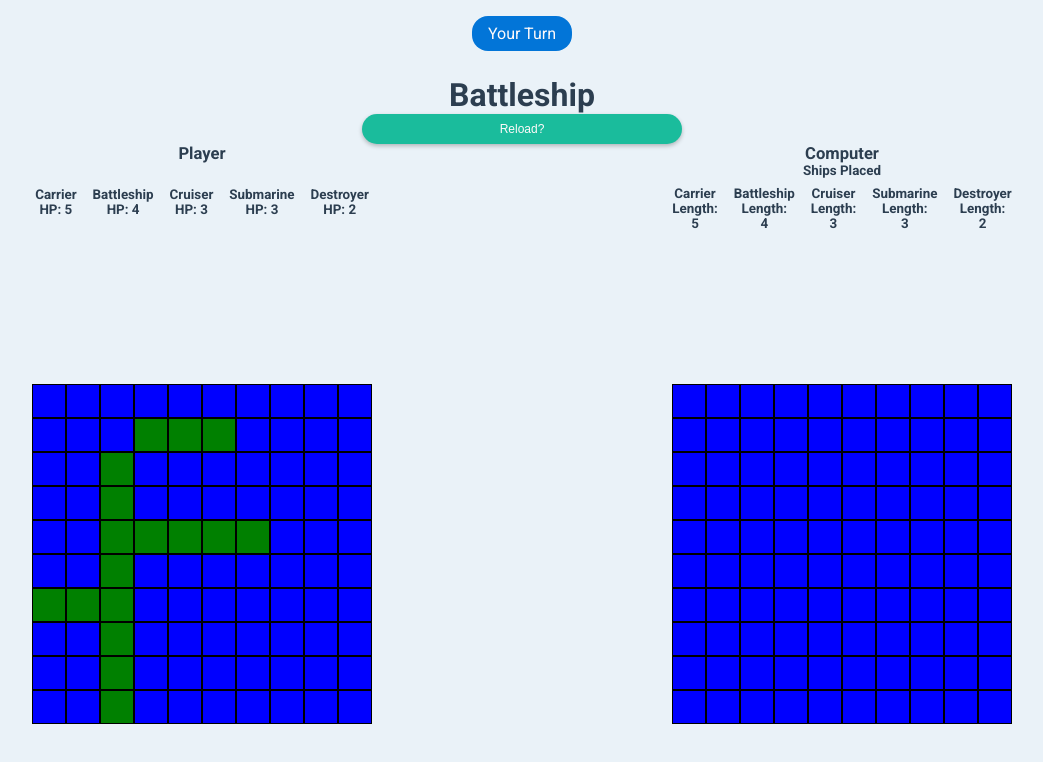
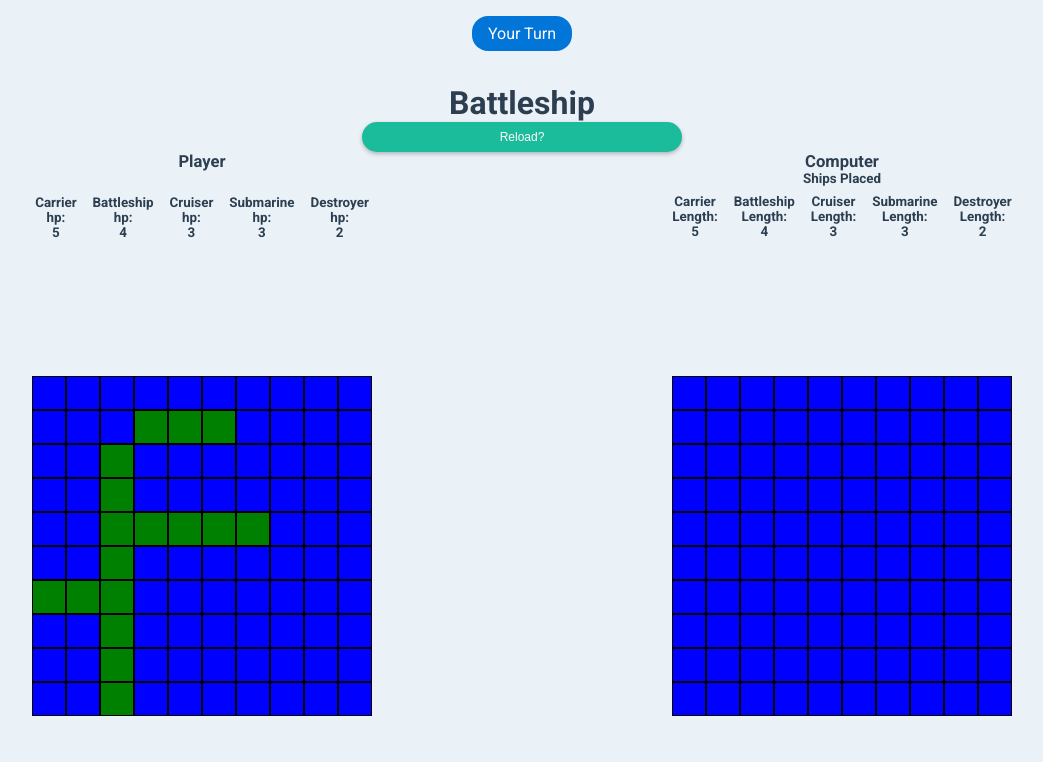
Before and after one commit to shoneriki/battleship-project, a React (Create React App) app: page / in a window 1280 px wide. Both pictures are taken after a click on the button "Please Place Ships For Me". Shown: the top 762 px of the page, without its empty margins (118-1161 px from the left). Built offline with nearby package versions, Linux system fonts and the light colour scheme.

Commit message:
temporary style changes (#31)

```diff
--- a/src/components/EnemyArea.js
+++ b/src/components/EnemyArea.js
@@ -8,6 +8,9 @@ import {
   Labels,
   ShipStats,
   StyledBtn,
+  ShipName,
+  IndivStats,
+
   Board,
   BoardBody,
   TableRow,
@@ -46,14 +49,14 @@ const EnemyArea = ({
               {comShips.map((ship) => {
                 return (
                   <ShipStats key={ship.name}>
-                    <h6>
+                    <ShipName>
                       {ship.name.charAt(0).toUpperCase() + ship.name.slice(1)}
-                    </h6>
-                    <h6>
+                    </ShipName>
+                    <IndivStats>
                       Length:
                       <br/>
                       {ship.length}
-                    </h6>
+                    </IndivStats>
                   </ShipStats>
                 );
               })}
--- a/src/components/PlayerArea.js
+++ b/src/components/PlayerArea.js
@@ -12,6 +12,8 @@ import {
   MobileBtn,
   DesktopSection,
   InfoContainer,
+  ShipName,
+  IndivStats,
 
   Board,
   BoardBody,
@@ -103,10 +105,14 @@ const PlayerArea = ({
               {humanShips.map((ship) => {
                 return (
                   <ShipStats key={ship.name}>
-                    <h6>
+                    <ShipName>
                       {ship.name.charAt(0).toUpperCase() + ship.name.slice(1)}
-                    </h6>
-                    <h6>HP: {ship.hp}</h6>
+                    </ShipName>
+                    <IndivStats>
+                    hp:
+                    <br/>
+                    {ship.hp}
+                    </IndivStats>
                   </ShipStats>
                 );
               })}
--- a/src/components/StyledComponents.js
+++ b/src/components/StyledComponents.js
@@ -47,6 +47,10 @@ export const BoardSection = styled.section`
   font-size: 20px;
   font-weight: bold;
   text-align: center;
+
+  @media only screen and (max-width: 800px) {
+    margin-bottom: 32px;
+  }
 `;
 
 /* end styles for appMain-----------------------------------------------------*/
@@ -58,7 +62,12 @@ export const PlayerTitle = styled.h1`
 /*Info Container---------------------------------------------------------------*/
 
 export const InfoContainer = styled.section`
-  min-height: 30vh;
+  min-height: 28vh;
+
+  @media only screen and (max-width: 800px) {
+    min-height: 16vh;
+  }
+
 `
 
 /*end of info container --------------------------------------------------------*/
@@ -320,4 +329,15 @@ export const Labels = styled.tr`
 `
 export const ShipStats = styled.section`
   margin: 8px 8px;
+  text-align: center;
+  display: flex;
+  flex-direction: column;
+  justify-content: center;
+  align-items: center;
 `
+
+export const ShipName = styled.h6`
+`
+
+export const IndivStats = styled.h6`
+`
```
